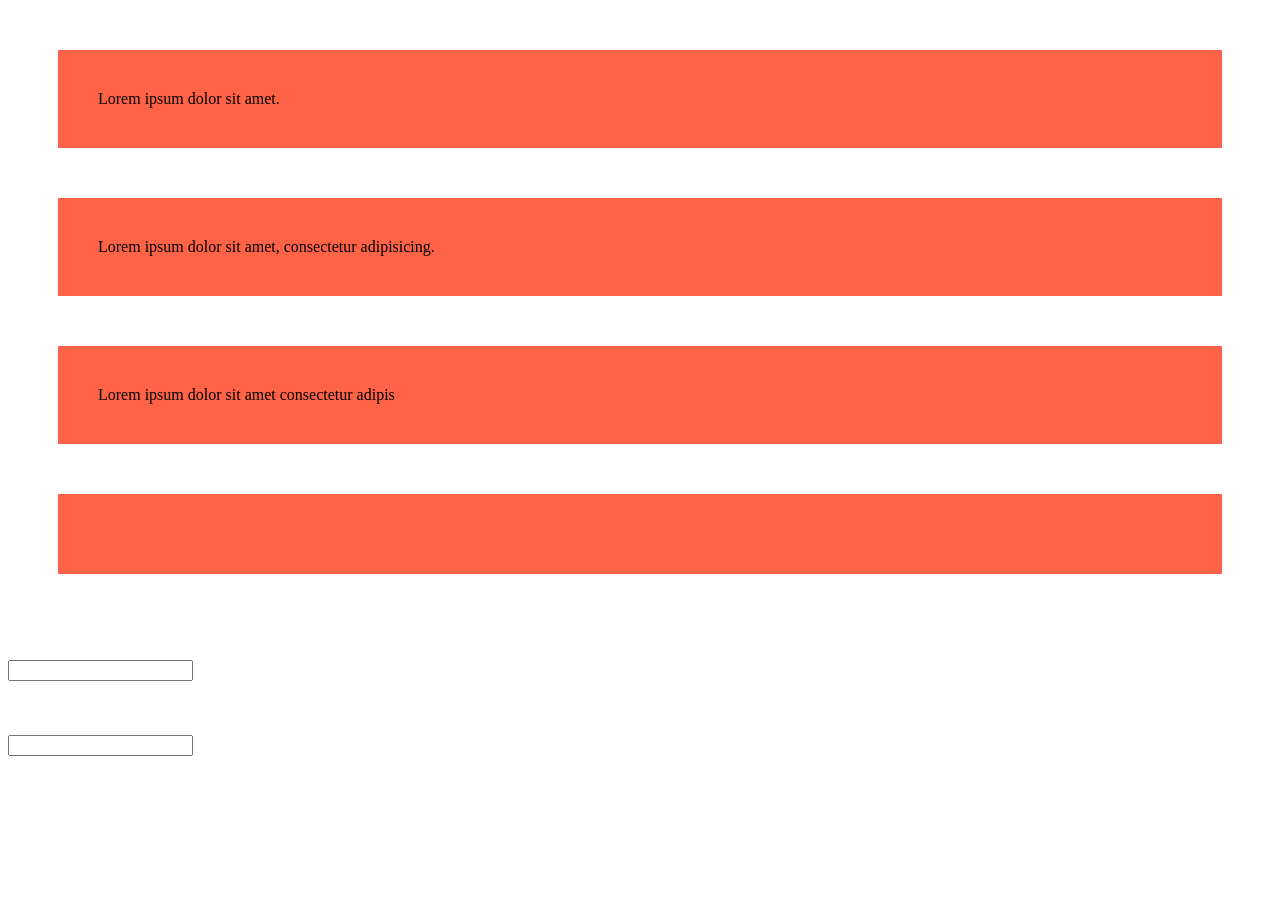
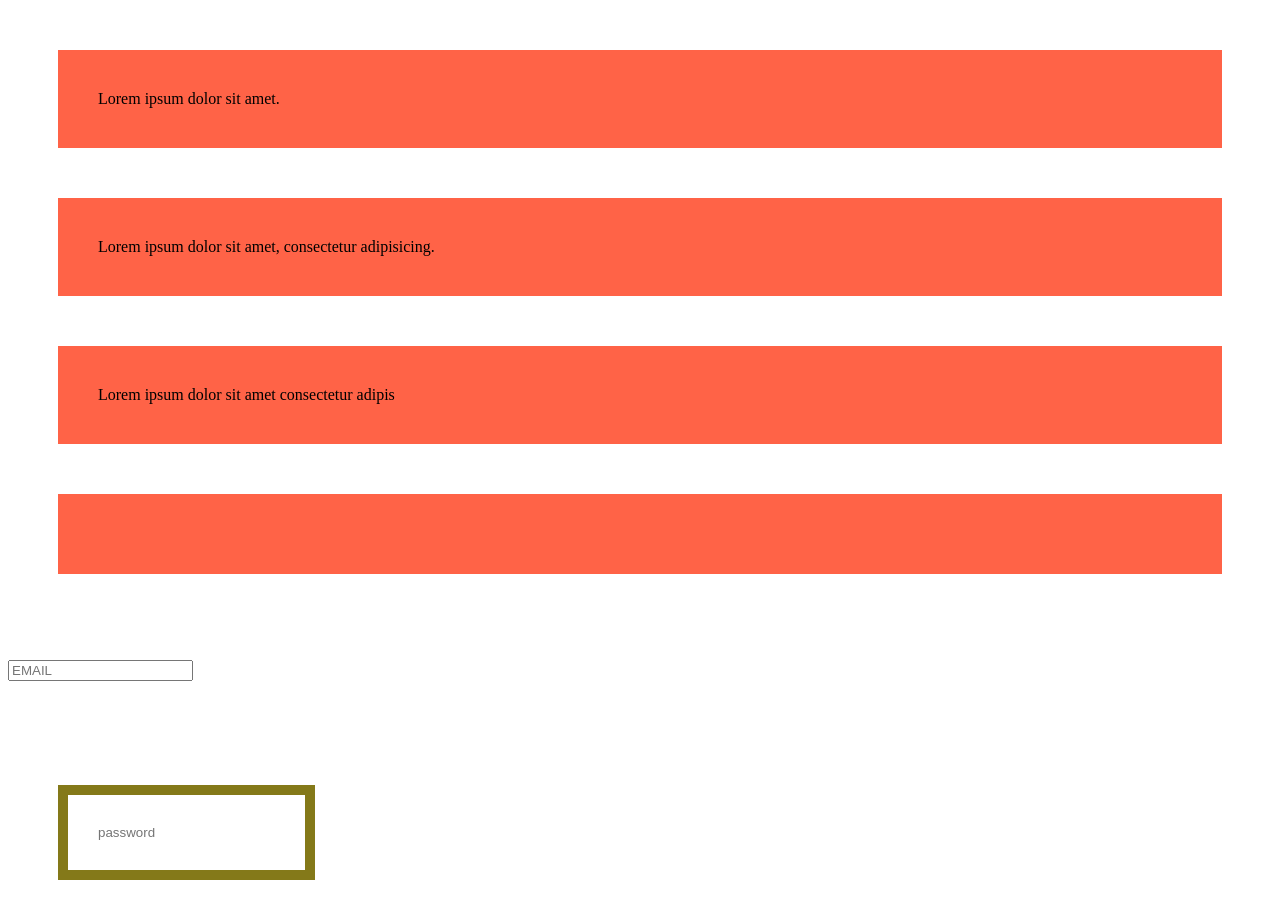
Before and after one commit to Tanna62/setup-repo, a plain HTML site: page index.html in a window 1280 px wide. Before the commit the page ends 800 px from the top, so only its background shows below. Drawn offline with Linux system fonts and the light colour scheme.

Commit message:
Second git push

```diff
--- a/index.html
+++ b/index.html
@@ -17,13 +17,13 @@
         <label for="ENTER YOUR NAME:"></label>
         <br>
         <br>
-        <input type="email" name="EMAIL" id="">
+        <input placeholder="EMAIL" type="email" name="EMAIL" id="">
         <br>
         <br>
         <label for="YOUR PASSWORD"></label>
         <br>
         <br>
-        <input type="password" name="PASSWORD" id="">
+        <input placeholder="password"  type="password" name="PASSWORD" id="">
 
     </div>
 </body>
--- a/styles/style.css
+++ b/styles/style.css
@@ -3,3 +3,15 @@ p{
     padding: 40px;
     background-color: tomato;
 }
+/* input{
+    color: rgb(230, 84, 17);
+    margin: 50px;
+    padding: 30px;
+    border: 10px solid rgb(132, 121, 25);
+} */
+input[type=password]{
+    color: rgb(230, 84, 17);
+    margin: 50px;
+    padding: 30px;
+    border: 10px solid rgb(132, 121, 25);
+}
```
